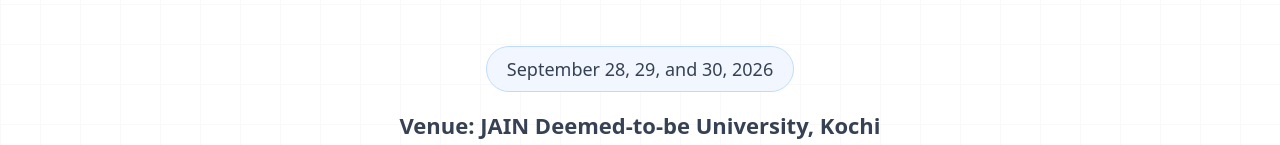
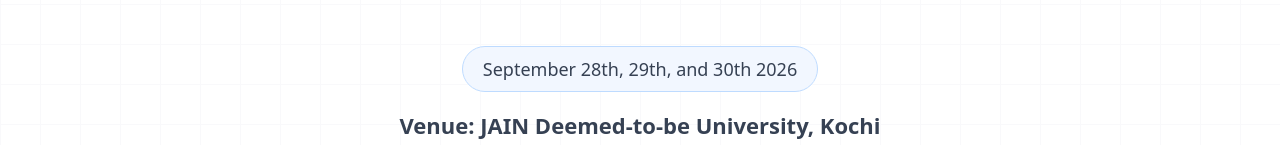
Before and after one commit to mnihadc/DesignProJain, a React (Vite) app in the folder Client/: page / in a window 1280 px wide. Shown: the part 275-420 px from the top of the page. Built offline with nearby package versions, Linux system fonts and the light colour scheme.

Commit message:
hero page date update

```diff
--- a/Client/src/components/Hero.tsx
+++ b/Client/src/components/Hero.tsx
@@ -30,7 +30,7 @@ const Hero = () => {
         <div className="mt-4 sm:mt-6 md:mt-8">
           <div className="inline-block px-4 py-1.5 bg-blue-50/80 backdrop-blur-sm rounded-full border border-blue-200 sm:px-5 sm:py-2">
             <p className="text-sm text-gray-700 font-medium sm:text-base md:text-lg">
-              September 28, 29, and 30, 2026
+              September 28th, 29th, and 30th 2026
             </p>
           </div>
         </div>
```
